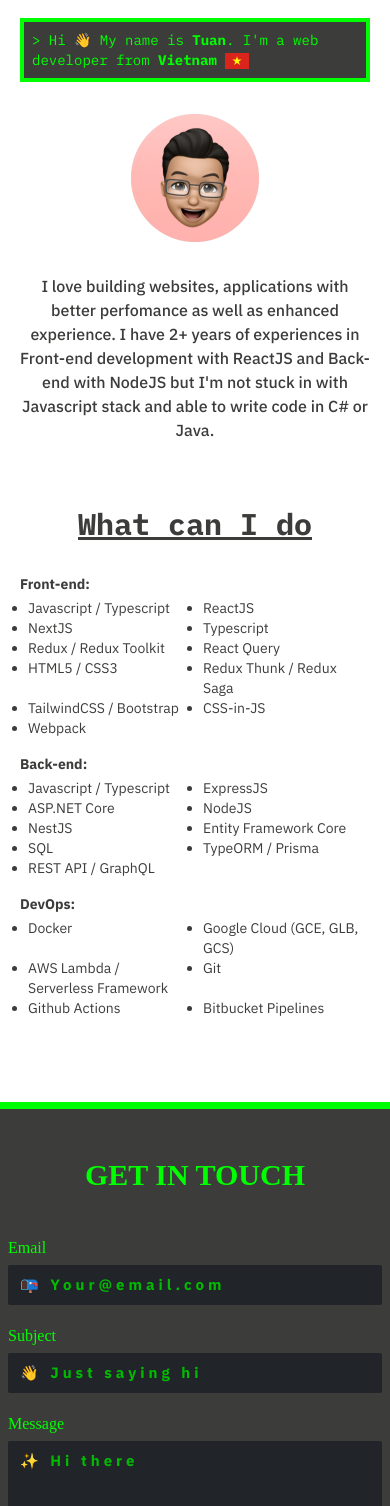
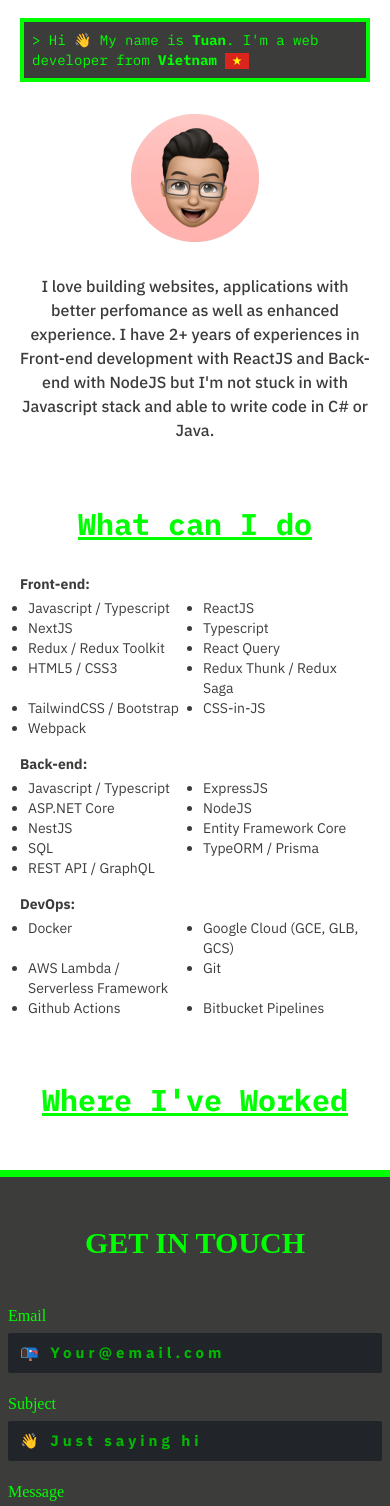
Before and after one commit to nguyenhaminhtuan/nguyenhaminhtuan.github.io, an Astro site: page / in a window 390 px wide. Shown: the part 70-1576 px from the top of the page. Built offline with nearby package versions, Linux system fonts and the light colour scheme; Astro itself is replaced by a stand-in of ours; a web font is replaced by a local one.

Commit message:
make UI more responsive

```diff
--- a/src/components/ContactForm.tsx
+++ b/src/components/ContactForm.tsx
@@ -21,9 +21,9 @@ export default function ContactForm() {
         id="contact"
         className="mx-auto block max-w-full px-2 md:max-w-[600px]"
       >
-        <div className="mb-10 text-center font-hackernoon text-3xl font-bold text-green-200 dark:text-green-300 sm:text-4xl">
+        <h2 className="mb-10 text-center font-hackernoon text-3xl font-bold text-green-200 dark:text-green-300 sm:text-4xl">
           GET IN TOUCH
-        </div>
+        </h2>
         <FormControl>
           <Label text="Email" />
           <Input
--- a/src/components/HeroSection.tsx
+++ b/src/components/HeroSection.tsx
@@ -4,10 +4,10 @@ export default function HeroSection() {
   return (
     <section id="about-me" className="mx-auto mt-3 max-w-3xl md:mt-5">
       <div className="border-4 border-green-200 bg-gray-100 p-2 font-mono text-sm text-green-200 dark:border-green-300 md:text-base">
-        <p className="md:animate-typing md:overflow-hidden md:whitespace-nowrap">
+        <h1 className="md:animate-typing md:overflow-hidden md:whitespace-nowrap">
           {'>'} Hi 👋 My name is <b>Tuan</b>. I'm a web developer from{' '}
           <b>Vietnam</b> <VietnamFlagIcon className="inline h-4 w-6" />
-        </p>
+        </h1>
       </div>
       <img
         className="mx-auto my-8 block h-32 w-32 md:my-12 md:h-44 md:w-44"
--- a/src/components/MobileNavItem.tsx
+++ b/src/components/MobileNavItem.tsx
@@ -1,3 +1,4 @@
+import {isNavbarOpen} from '@utils/store'
 import clsx from 'clsx'
 import ChevronRightIcon from './icons/ChevronRight'
 
@@ -13,6 +14,7 @@ export default function MobileNavItem({
   isFirstLast = false,
 }: MobileNavItemProps) {
   return (
+    <a href={href} onClick={() => isNavbarOpen.set(false)}>
       <li
         className={clsx(
           'flex cursor-pointer justify-between border-b border-green-200 py-5 px-3 font-mono text-sm font-bold',
@@ -22,8 +24,9 @@ export default function MobileNavItem({
           }
         )}
       >
-      <a href={href}>{name}</a>
+        {name}
         <ChevronRightIcon className="h-4 w-4 fill-green-200" />
       </li>
+    </a>
   )
 }
--- a/src/components/MobileNavbar.tsx
+++ b/src/components/MobileNavbar.tsx
@@ -11,7 +11,7 @@ export default function MobileNavbar() {
   return (
     <div
       className={clsx(
-        'fixed top-0 left-0 w-full overflow-hidden bg-green-400 text-green-200 transition-[height] duration-200',
+        'fixed top-0 left-0 w-full overflow-hidden bg-green-400 text-green-200 opacity-[0.98] transition-[height] duration-200',
         {
           'h-full': $isNavbarOpen,
           'h-0': !$isNavbarOpen,
--- /dev/null
+++ b/src/components/SectionHeaderText.tsx
@@ -0,0 +1,11 @@
+type SectionHeaderTextProps = {
+  children: React.ReactNode
+}
+
+export default function SectionHeaderText({children}: SectionHeaderTextProps) {
+  return (
+    <h2 className="mb-8 text-center font-mono text-3xl font-bold text-green-200 underline dark:text-green-300 md:text-4xl">
+      {children}
+    </h2>
+  )
+}
--- a/src/components/SkillsSection.tsx
+++ b/src/components/SkillsSection.tsx
@@ -1,3 +1,5 @@
+import SectionHeaderText from './SectionHeaderText'
+
 function SkillItem({children}: {children: React.ReactNode}) {
   return <li>{children}</li>
 }
@@ -12,10 +14,9 @@ function ListSkill({children}: {children: React.ReactNode}) {
 
 export default function SkillsSection() {
   return (
-    <section id="skills" className="my-16 mx-auto">
-      <div className="mb-8 text-center font-mono text-3xl font-bold underline md:text-4xl">
-        What can I do
-      </div>
+    <section id="skills" className="my-16">
+      <SectionHeaderText>What can I do</SectionHeaderText>
+      <div className="flex justify-center">
         <div className="text-sm md:text-base">
           <div>
             <b>Front-end:</b>
@@ -59,6 +60,7 @@ export default function SkillsSection() {
             </ListSkill>
           </div>
         </div>
+      </div>
     </section>
   )
 }
--- /dev/null
+++ b/src/components/WorkSection.tsx
@@ -0,0 +1,9 @@
+import SectionHeaderText from './SectionHeaderText'
+
+export default function WorkSection() {
+  return (
+    <section id="projects">
+      <SectionHeaderText>Where I've Worked</SectionHeaderText>
+    </section>
+  )
+}
--- a/src/pages/index.astro
+++ b/src/pages/index.astro
@@ -1,6 +1,7 @@
 ---
 import HeroSection from '@components/HeroSection'
 import SkillsSection from '@components/SkillsSection'
+import WorkSection from '@components/WorkSection'
 import Layout from '@layouts/Layout.astro'
 
 const {title} = Astro.props
@@ -9,4 +10,5 @@ const {title} = Astro.props
 <Layout title={title}>
   <HeroSection />
   <SkillsSection />
+  <WorkSection />
 </Layout>
```
Lines whose indentation alone changed are shown as unchanged.
